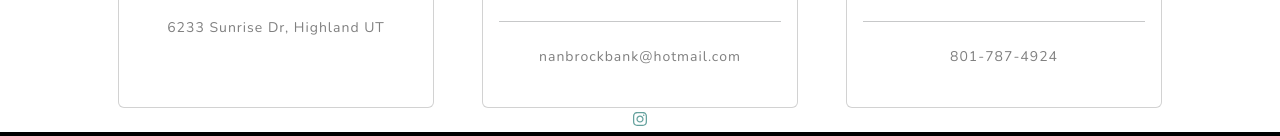
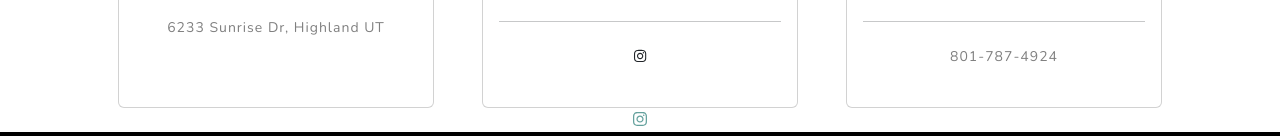
Before and after one commit to bear1210/Sunrise-Salon, a plain HTML site: page index.html in a window 1280 px wide. Shown: the part 2874-3010 px from the top of the page. Drawn offline with nearby package versions, Linux system fonts and the light colour scheme.

Commit message:
index.html

```diff
--- a/index.html
+++ b/index.html
@@ -113,7 +113,7 @@
                                 <i class="fas fa-envelope text-primary mb-2"></i>
                                 <h4 class="text-uppercase m-0">Email to set an appointment</h4>
                                 <hr class="my-4 mx-auto" />
-                                <div class="small text-black-50"><a>nanbrockbank@hotmail.com</a></div>
+                                <div class="small href="https://www.instagram.com/sunrisesalonn?igsh=MXY2dDh5bm9iNWlrcg%3D%3D&utm_source=qr" target="_blank"><i class="fab fa-instagram"></i></div>
                             </div>
                         </div>
                     </div>
```
